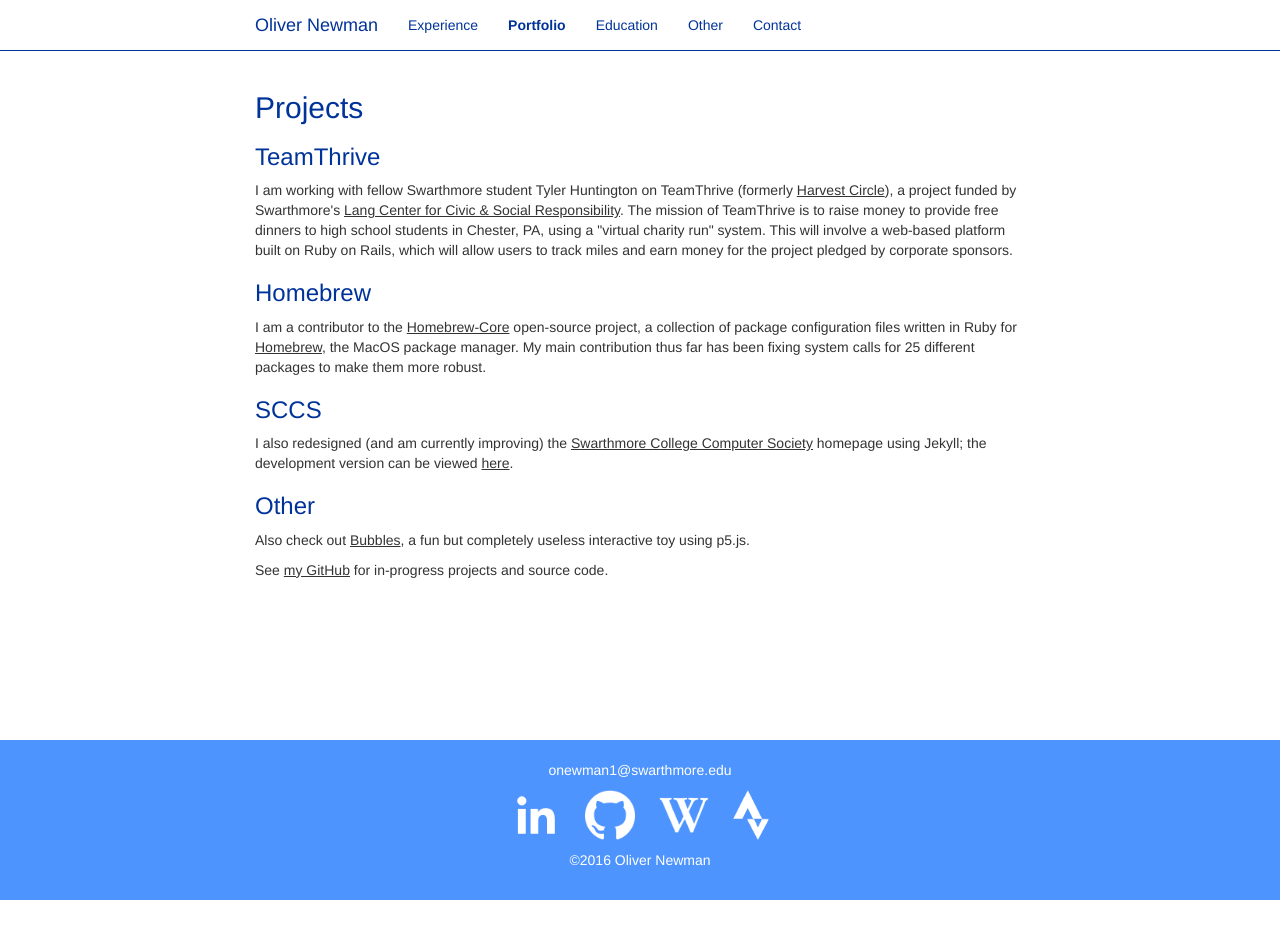
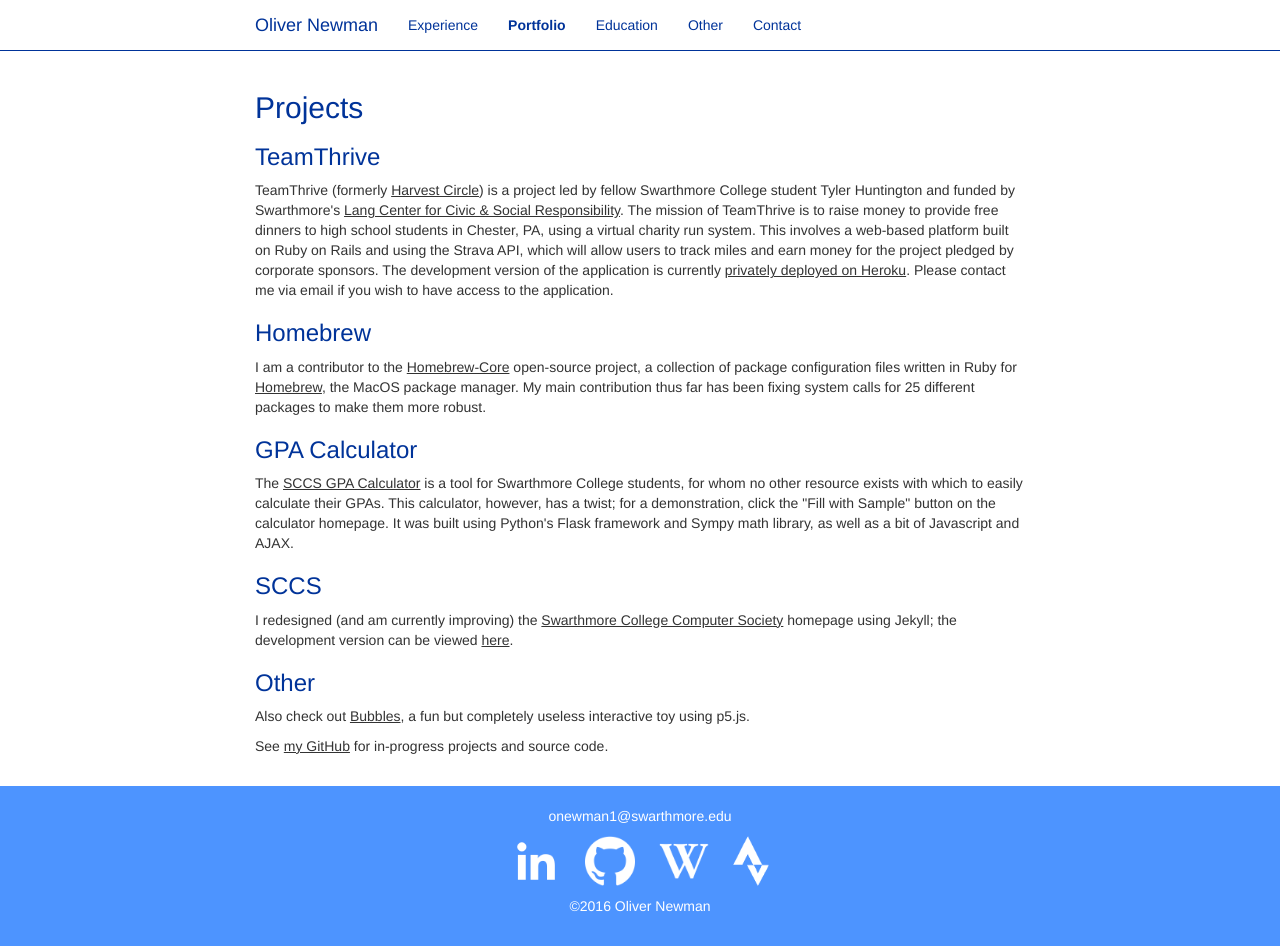
Before and after one commit to oliver-newman/personal_website, a Jekyll site: the page built from portfolio/index.html, in a window 1280 px wide. Built offline with Jekyll 4.4.1, drawn with Linux system fonts in a browser that asks for light colours; before the commit the page ends 900 px from its top, so only the background shows below that.

Commit message:
Update portfolio info

```diff
--- a/portfolio/index.html
+++ b/portfolio/index.html
@@ -9,16 +9,20 @@
       <h2>Projects</h2>
       <h3>TeamThrive</h3>
       <p>
-        I am working with fellow Swarthmore student Tyler Huntington on
         TeamThrive (formerly
-        <a target="_blank" href="http://www.swarthmore.edu/news-events/new-class-lang-opportunity-scholars-announced-0">Harvest Circle</a>),
-        a project funded by Swarthmore's
+        <a target="_blank" href="http://www.swarthmore.edu/news-events/new-class-lang-opportunity-scholars-announced-0">Harvest Circle</a>)
+        is a project led by fellow Swarthmore College student Tyler Huntington
+        and funded by Swarthmore's
         <a target="_blank" href="http://www.swarthmore.edu/lang-center-civic-social-responsibility">Lang Center for Civic &amp; Social Responsibility</a>.
         The mission of TeamThrive is to raise money to provide free dinners to
-        high school students in Chester, PA, using a "virtual charity run"
-        system.  This will involve a web-based platform built on Ruby on Rails,
-        which will allow users to track miles and earn money for the project
-        pledged by corporate sponsors.
+        high school students in Chester, PA, using a virtual charity run
+        system.  This involves a web-based platform built on Ruby on Rails and
+        using the Strava API, which will allow users to track miles and earn
+        money for the project pledged by corporate sponsors. The development
+        version of the application is currently
+        <a href="https://team-thrive.herokuapp.com/">privately deployed on
+        Heroku</a>. Please contact me via email if you wish to have access to
+        the application.
       </p>
       {% comment %}
       <div class="wrap">
@@ -38,9 +42,22 @@
         25 different packages to make them more robust.
       </p>
 
+      <h3>GPA Calculator</h3>
+      <p>
+        The
+        <a href="http://gpacalc.sccs.swarthmore.edu/">SCCS GPA Calculator</a>
+        is a tool for Swarthmore College students, for whom no other resource
+        exists with which to easily calculate their GPAs. This calculator,
+        however, has a twist; for a demonstration, click the "Fill with Sample"
+        button on the calculator homepage. It was built using Python's Flask
+        framework and Sympy math library, as well as a bit of Javascript and
+        AJAX.
+      </p>
+
+
       <h3>SCCS</h3>
       <p>
-        I also redesigned (and am currently improving) the
+        I redesigned (and am currently improving) the
         <a target="_blank" href="http://www.sccs.swarthmore.edu/">Swarthmore College Computer Society</a>
         homepage using Jekyll; the development version can be viewed
         <a target="_blank" href="https://oliver-newman.github.io/sccs-new-home/">here</a>.
```
Also changed, not shown: Gemfile.lock, 1 other file.
